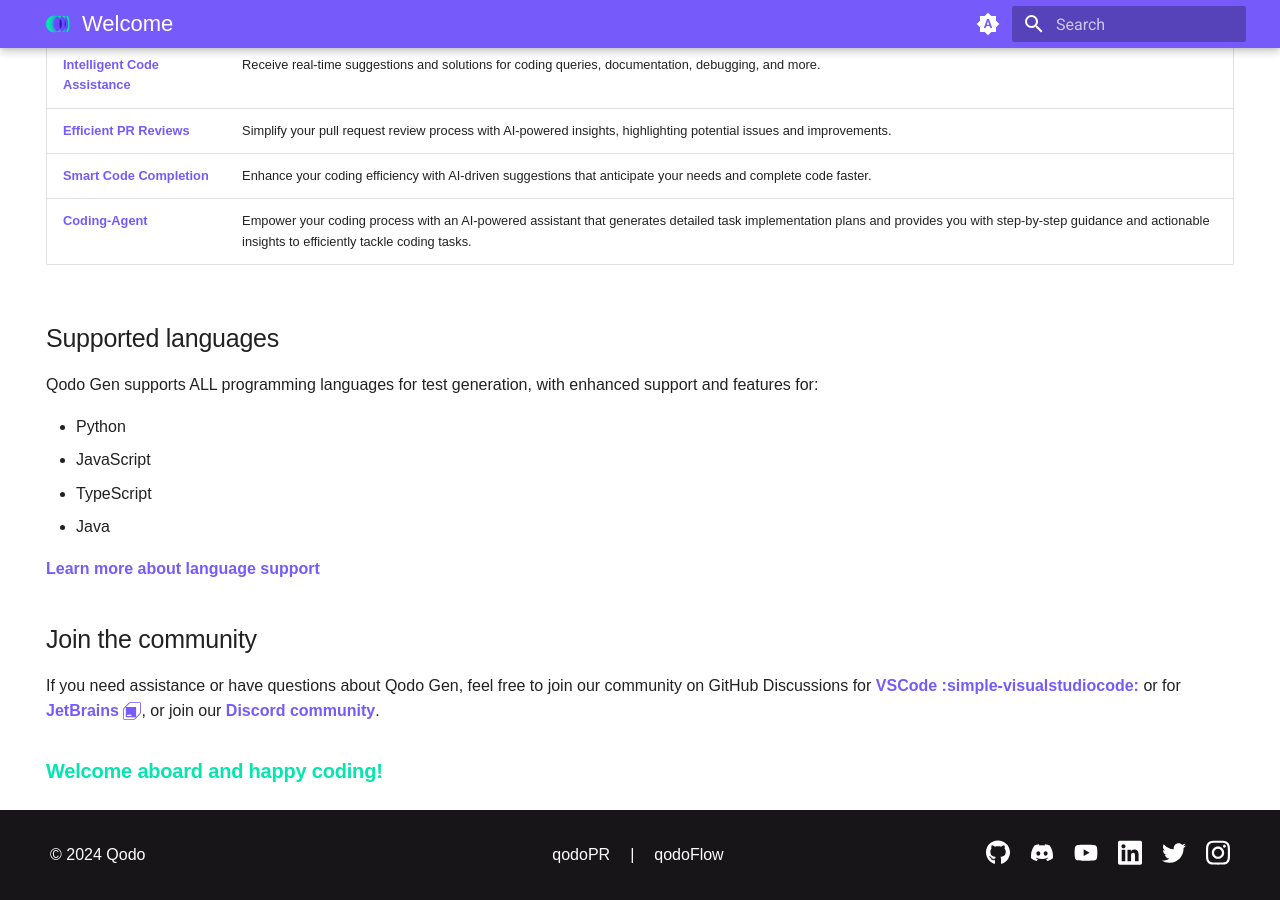
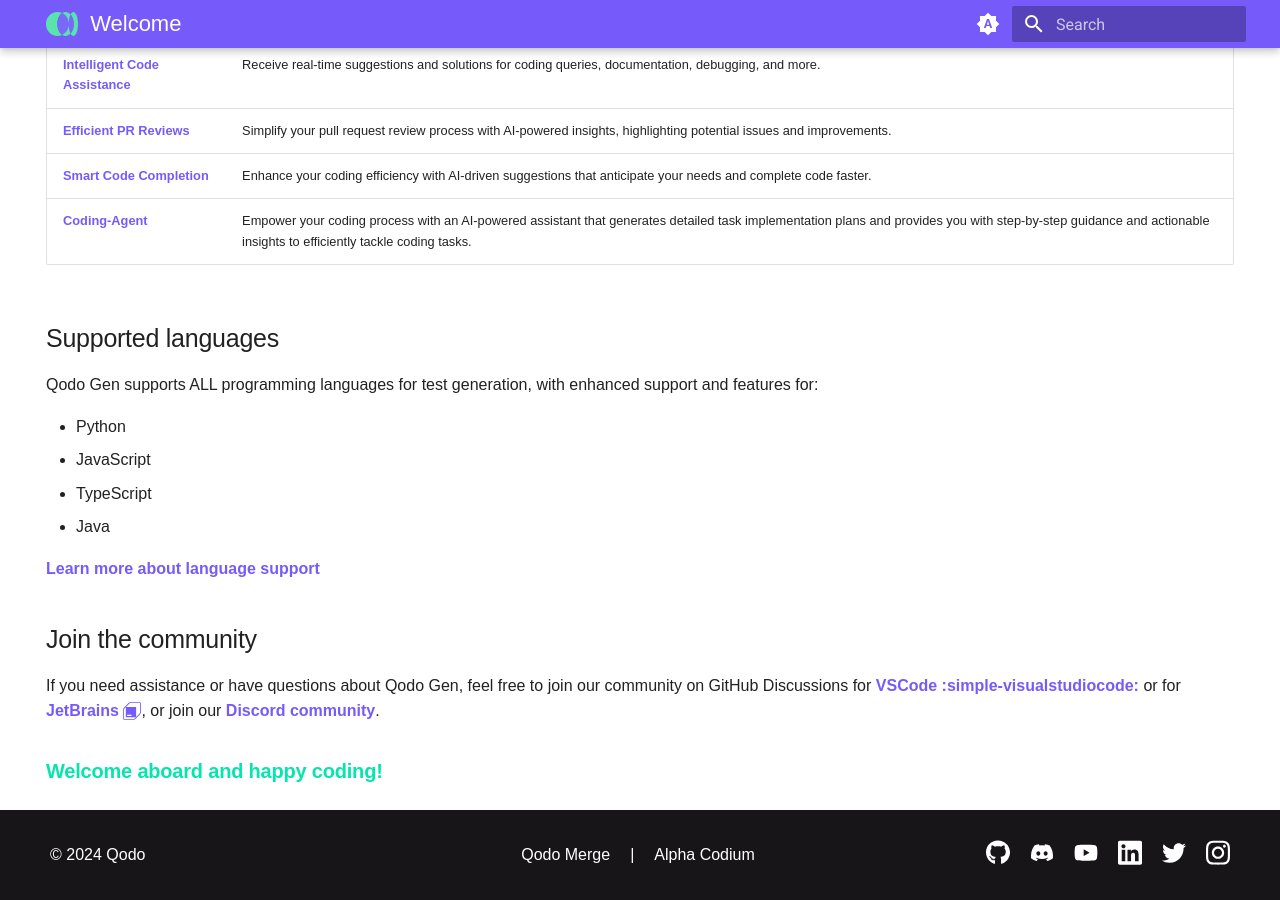
Before and after one commit to Codium-ai/codiumate-docs, an MkDocs documentation site: the page built from docs/index.md, in a window 1280 px wide and 900 px high, scrolled down 874 px. Built offline with MkDocs 1.6.1 and Material for MkDocs 9.7.7, drawn with Linux system fonts in a browser that asks for light colours.

Commit message:
Update footer links to reflect new branding names

```diff
--- a/overrides/partials/footer.html
+++ b/overrides/partials/footer.html
@@ -84,9 +84,9 @@
   <div class="container">
     <p class="footer-text">© 2024 <a href="https://www.qodo.ai" target="_blank" rel="noopener">Qodo</a></p>
     <div class="footer-links">
-      <a href="https://qodo-merge-docs.qodo.ai">qodoPR</a>
+      <a href="https://qodo-merge-docs.qodo.ai">Qodo Merge</a>
       <p>|</p>
-      <a href="https://qodo-flow-docs.qodo.ai">qodoFlow</a>
+      <a href="https://qodo-flow-docs.qodo.ai">Alpha Codium</a>
     </div>
     <div class="social-icons">
       <a href="https://github.com/Codium-ai" target="_blank" rel="noopener" title="github.com" class="social-link">
```
Also changed, not shown: docs/assets/favicon.ico, docs/assets/logo.svg, docs/assets/logo_.png.
